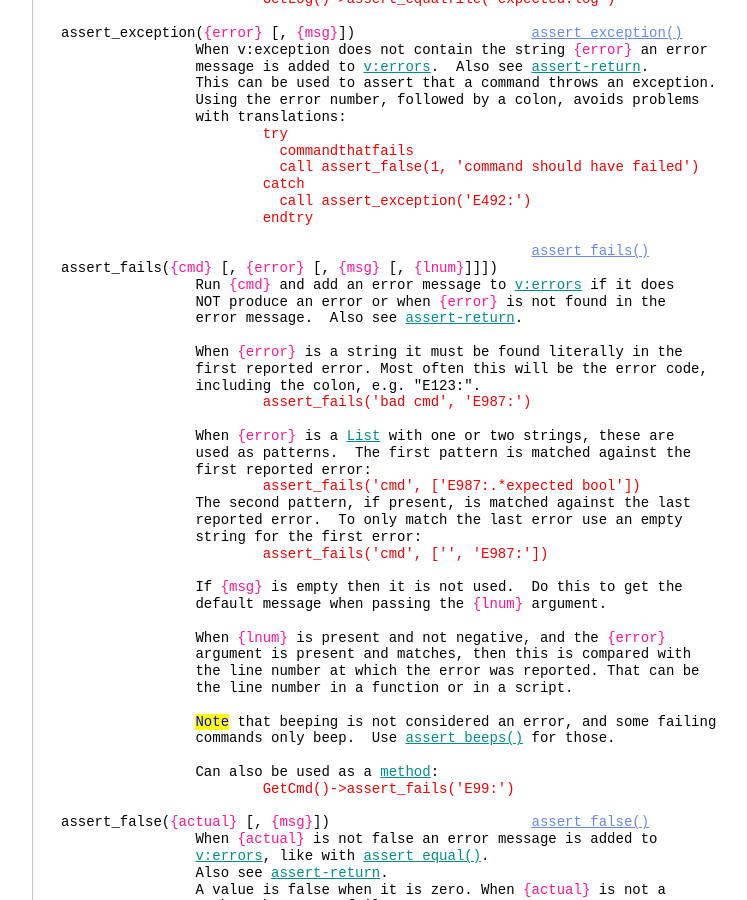
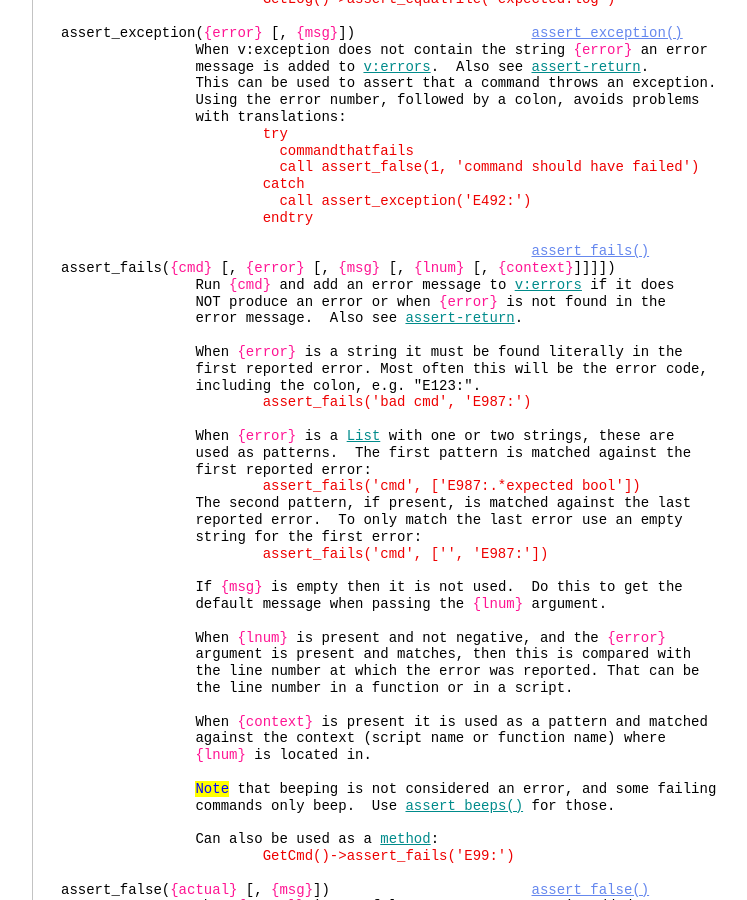
Before and after one commit to vim-jp/vimdoc-en, a Jekyll site: the page built from testing.html, in a window 1280 px wide and 900 px high, scrolled down 4898 px. Shown: the whole window, without its empty margins (340-1087 px from the left). Built offline with Jekyll 4.4.1, drawn with Linux system fonts in a browser that asks for light colours; nearby versions of some CDN libraries; comment, search, counter and statistics services are not loaded.

Commit message:
Generated by Travis JOB 1326.1
https://travis-ci.org/vim-jp/vimdoc-en/builds/724773004

```diff
--- a/testing.html
+++ b/testing.html
@@ -298,7 +298,7 @@ assert_exception(<span class="Special">{error}</span>&nbsp;[,&nbsp;<span class="
 &nbsp;&nbsp;&nbsp;&nbsp;&nbsp;&nbsp;&nbsp;&nbsp;&nbsp;&nbsp;&nbsp;&nbsp;&nbsp;&nbsp;&nbsp;&nbsp;&nbsp;&nbsp;&nbsp;&nbsp;&nbsp;&nbsp;&nbsp;&nbsp;endtry</div>
 <br>
 &nbsp;&nbsp;&nbsp;&nbsp;&nbsp;&nbsp;&nbsp;&nbsp;&nbsp;&nbsp;&nbsp;&nbsp;&nbsp;&nbsp;&nbsp;&nbsp;&nbsp;&nbsp;&nbsp;&nbsp;&nbsp;&nbsp;&nbsp;&nbsp;&nbsp;&nbsp;&nbsp;&nbsp;&nbsp;&nbsp;&nbsp;&nbsp;&nbsp;&nbsp;&nbsp;&nbsp;&nbsp;&nbsp;&nbsp;&nbsp;&nbsp;&nbsp;&nbsp;&nbsp;&nbsp;&nbsp;&nbsp;&nbsp;&nbsp;&nbsp;&nbsp;&nbsp;&nbsp;&nbsp;&nbsp;&nbsp;<a class="Constant" href="testing.html#assert_fails()" name="assert_fails()">assert_fails()</a><br>
-assert_fails(<span class="Special">{cmd}</span>&nbsp;[,&nbsp;<span class="Special">{error}</span>&nbsp;[,&nbsp;<span class="Special">{msg}</span>&nbsp;[,&nbsp;<span class="Special">{lnum}</span>]]])<br>
+assert_fails(<span class="Special">{cmd}</span>&nbsp;[,&nbsp;<span class="Special">{error}</span>&nbsp;[,&nbsp;<span class="Special">{msg}</span>&nbsp;[,&nbsp;<span class="Special">{lnum}</span>&nbsp;[,&nbsp;<span class="Special">{context}</span>]]]])<br>
 &nbsp;&nbsp;&nbsp;&nbsp;&nbsp;&nbsp;&nbsp;&nbsp;&nbsp;&nbsp;&nbsp;&nbsp;&nbsp;&nbsp;&nbsp;&nbsp;Run&nbsp;<span class="Special">{cmd}</span>&nbsp;and add an error message to&nbsp;<a class="Identifier" href="eval.html#v:errors">v:errors</a>&nbsp;if it does<br>
 &nbsp;&nbsp;&nbsp;&nbsp;&nbsp;&nbsp;&nbsp;&nbsp;&nbsp;&nbsp;&nbsp;&nbsp;&nbsp;&nbsp;&nbsp;&nbsp;NOT produce an error or when&nbsp;<span class="Special">{error}</span>&nbsp;is not found in the<br>
 &nbsp;&nbsp;&nbsp;&nbsp;&nbsp;&nbsp;&nbsp;&nbsp;&nbsp;&nbsp;&nbsp;&nbsp;&nbsp;&nbsp;&nbsp;&nbsp;error message.&nbsp;&nbsp;Also see&nbsp;<a class="Identifier" href="eval.html#assert-return">assert-return</a>.<br>
@@ -324,6 +324,10 @@ assert_fails(<span class="Special">{cmd}</span>&nbsp;[,&nbsp;<span class="Specia
 &nbsp;&nbsp;&nbsp;&nbsp;&nbsp;&nbsp;&nbsp;&nbsp;&nbsp;&nbsp;&nbsp;&nbsp;&nbsp;&nbsp;&nbsp;&nbsp;argument is present and matches, then this is compared with<br>
 &nbsp;&nbsp;&nbsp;&nbsp;&nbsp;&nbsp;&nbsp;&nbsp;&nbsp;&nbsp;&nbsp;&nbsp;&nbsp;&nbsp;&nbsp;&nbsp;the line number at which the error was reported. That can be<br>
 &nbsp;&nbsp;&nbsp;&nbsp;&nbsp;&nbsp;&nbsp;&nbsp;&nbsp;&nbsp;&nbsp;&nbsp;&nbsp;&nbsp;&nbsp;&nbsp;the line number in a function or in a script.<br>
+<br>
+&nbsp;&nbsp;&nbsp;&nbsp;&nbsp;&nbsp;&nbsp;&nbsp;&nbsp;&nbsp;&nbsp;&nbsp;&nbsp;&nbsp;&nbsp;&nbsp;When&nbsp;<span class="Special">{context}</span>&nbsp;is present it is used as a pattern and matched<br>
+&nbsp;&nbsp;&nbsp;&nbsp;&nbsp;&nbsp;&nbsp;&nbsp;&nbsp;&nbsp;&nbsp;&nbsp;&nbsp;&nbsp;&nbsp;&nbsp;against the context (script name or function name) where<br>
+&nbsp;&nbsp;&nbsp;&nbsp;&nbsp;&nbsp;&nbsp;&nbsp;&nbsp;&nbsp;&nbsp;&nbsp;&nbsp;&nbsp;&nbsp;&nbsp;<span class="Special">{lnum}</span>&nbsp;is located in.<br>
 <br>
 &nbsp;&nbsp;&nbsp;&nbsp;&nbsp;&nbsp;&nbsp;&nbsp;&nbsp;&nbsp;&nbsp;&nbsp;&nbsp;&nbsp;&nbsp;&nbsp;<span class="Todo">Note</span>&nbsp;that beeping is not considered an error, and some failing<br>
 &nbsp;&nbsp;&nbsp;&nbsp;&nbsp;&nbsp;&nbsp;&nbsp;&nbsp;&nbsp;&nbsp;&nbsp;&nbsp;&nbsp;&nbsp;&nbsp;commands only beep.&nbsp;&nbsp;Use&nbsp;<a class="Identifier" href="testing.html#assert_beeps()">assert_beeps()</a>&nbsp;for those.<br>
```
